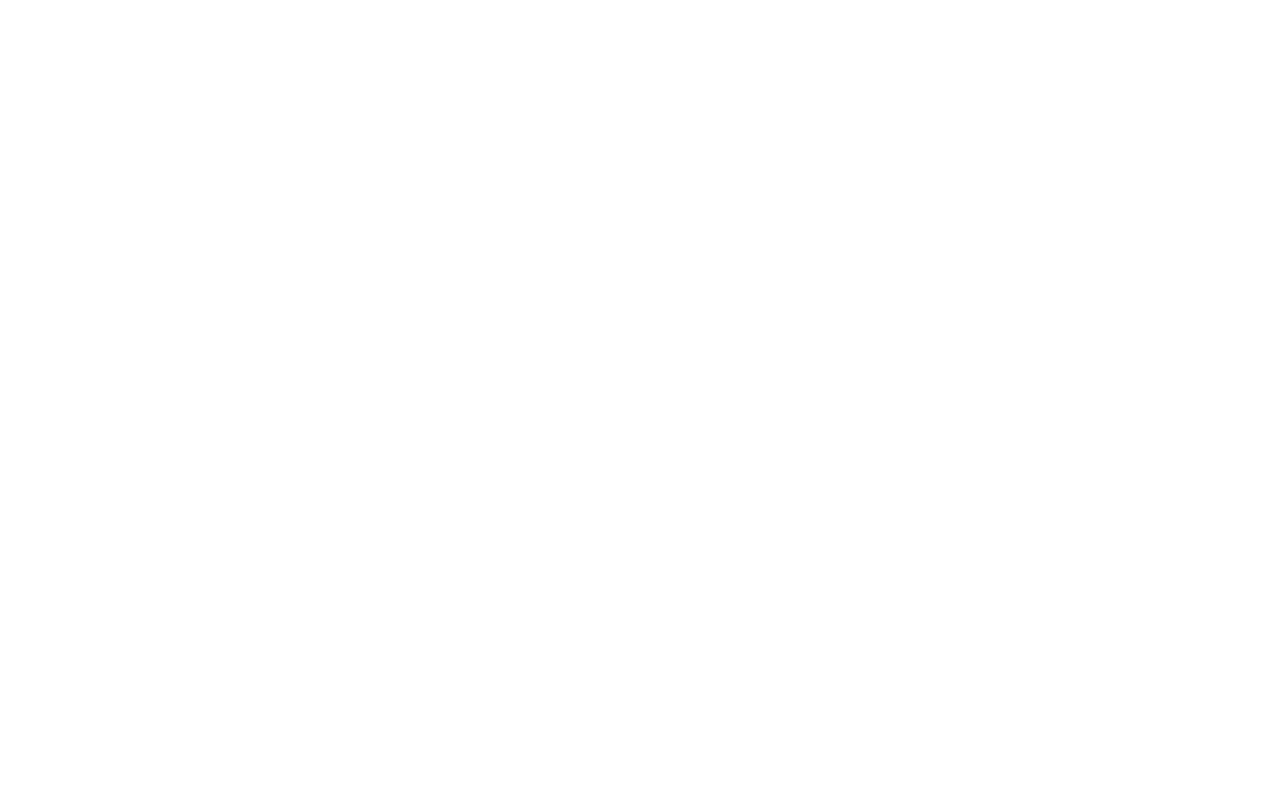
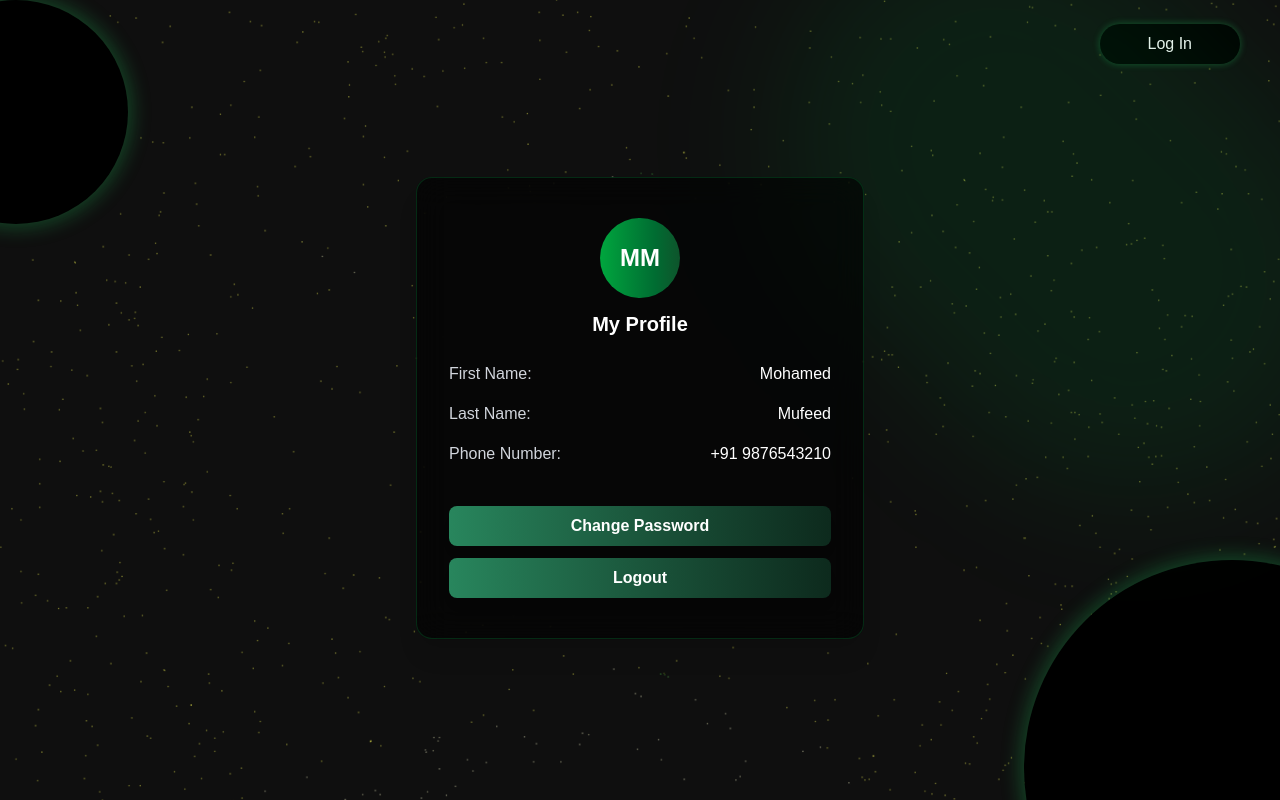
Before and after one commit to mohamedmufeed/User-management-system, a React (Vite) app in the folder client/: page /profile in a window 1280 px wide. Before the commit this address had no page. Built offline with nearby package versions, Linux system fonts and the light colour scheme; a web font is replaced by a local one.

Commit message:
feat: Profile page ui complete

```diff
--- /dev/null
+++ b/client/src/pages/user/Profile.tsx
@@ -0,0 +1,77 @@
+import Stars from "../../assets/DOTS 1.png";
+import BlurBox from "../../components/user/ui/BlurBox";
+import Circle from "../../components/user/ui/Circle";
+import Navbar from "../../components/user/ui/Navbar";
+
+const Profile = () => {
+  return (
+    <div className="bg-[#0F0F0F] text-white h-screen w-full relative overflow-hidden">
+      {/* Background Stars */}
+      <img
+        src={Stars}
+        alt="Stars Img"
+        className="absolute top-0 left-0 w-full h-full object-cover z-0"
+      />
+
+      <Navbar />
+
+      {/* Circles */}
+      <Circle
+        initial={{ top: "70%", left: "80%" }}
+        className="w-[14rem] h-[14rem] md:w-[20rem] md:h-[20rem] lg:w-[26rem] lg:h-[26rem]"
+      />
+      <Circle
+        initial={{ top: "0%", right: "90%" }}
+        className="w-[6rem] h-[6rem] md:w-[10rem] md:h-[10rem] lg:w-[14rem] lg:h-[14rem]"
+      />
+
+      {/* Blur Effect */}
+      <BlurBox
+        animateTo={{ top: "-14%" }}
+        className="-top-30 sm:-top-10 left-5/6 md:left-5/6 z-30"
+      />
+
+      {/* Profile Card */}
+      <div className="relative z-30 flex justify-center items-center min-h-[80vh]">
+        <div className="bg-black/60 backdrop-blur-lg border border-green-700/30 rounded-2xl shadow-xl px-8 py-10 w-[95%] max-w-md space-y-6">
+
+          {/* Profile Header */}
+          <div className="flex flex-col items-center space-y-3">
+            <div className="w-20 h-20 rounded-full bg-gradient-to-r from-green-600 to-green-900 flex items-center justify-center text-2xl font-bold">
+              <span>MM</span>
+            </div>
+            <h1 className="text-xl font-semibold">My Profile</h1>
+          </div>
+
+          {/* User Info */}
+          <div className="space-y-4 text-gray-300">
+            <div className="flex justify-between">
+              <p className="font-medium">First Name:</p>
+              <p className="text-white">Mohamed</p>
+            </div>
+            <div className="flex justify-between">
+              <p className="font-medium">Last Name:</p>
+              <p className="text-white">Mufeed</p>
+            </div>
+            <div className="flex justify-between">
+              <p className="font-medium">Phone Number:</p>
+              <p className="text-white">+91 9876543210</p>
+            </div>
+          </div>
+
+          <div className="flex flex-col gap-3 pt-4">
+            <button className="w-full py-2 rounded-lg text-white font-semibold bg-gradient-to-r from-[#28865d] to-[#0d2a1d] hover:from-[#28a16d] hover:to-[#1a1a1a] transition duration-300 shadow-lg">
+              Change Password
+            </button>
+            <button className="w-full py-2 rounded-lg text-white font-semibold bg-gradient-to-r from-[#28865d] to-[#0d2a1d] hover:from-[#28a16d] hover:to-[#1a1a1a] transition duration-300 shadow-lg">
+              Logout
+            </button>
+          </div>
+
+        </div>
+      </div>
+    </div>
+  );
+};
+
+export default Profile;
--- a/client/src/routes/Approutes.tsx
+++ b/client/src/routes/Approutes.tsx
@@ -2,12 +2,14 @@
 import { BrowserRouter as Router ,Routes , Route } from "react-router-dom"
 const Home=lazy(()=>import("../pages/user/Home"))
 const Login =lazy(()=>import("../pages/user/Login"))
+const Profile=lazy(()=>import('../pages/user/Profile'))
 const Approutes = () => {
   return (
   <Router>
     <Routes>
        <Route path="/" element={<Home/>}/>
        <Route path="/login" element={<Login/>}/>
+       <Route  path="/profile" element={<Profile/>}/>
     </Routes>
   </Router>
   )
```
